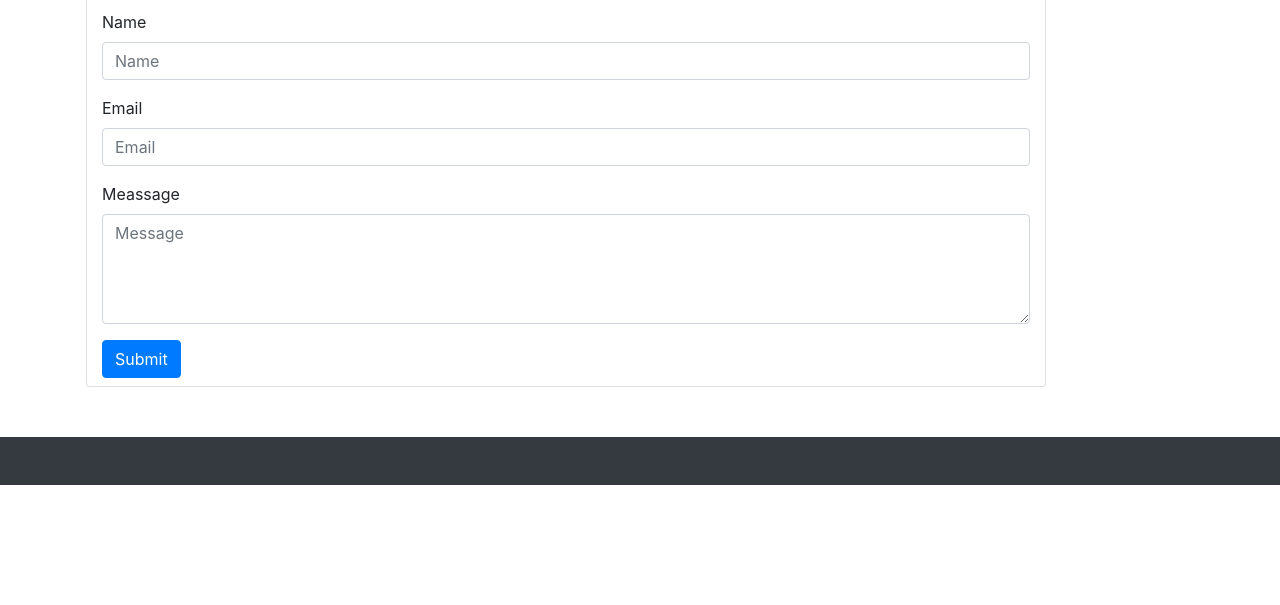
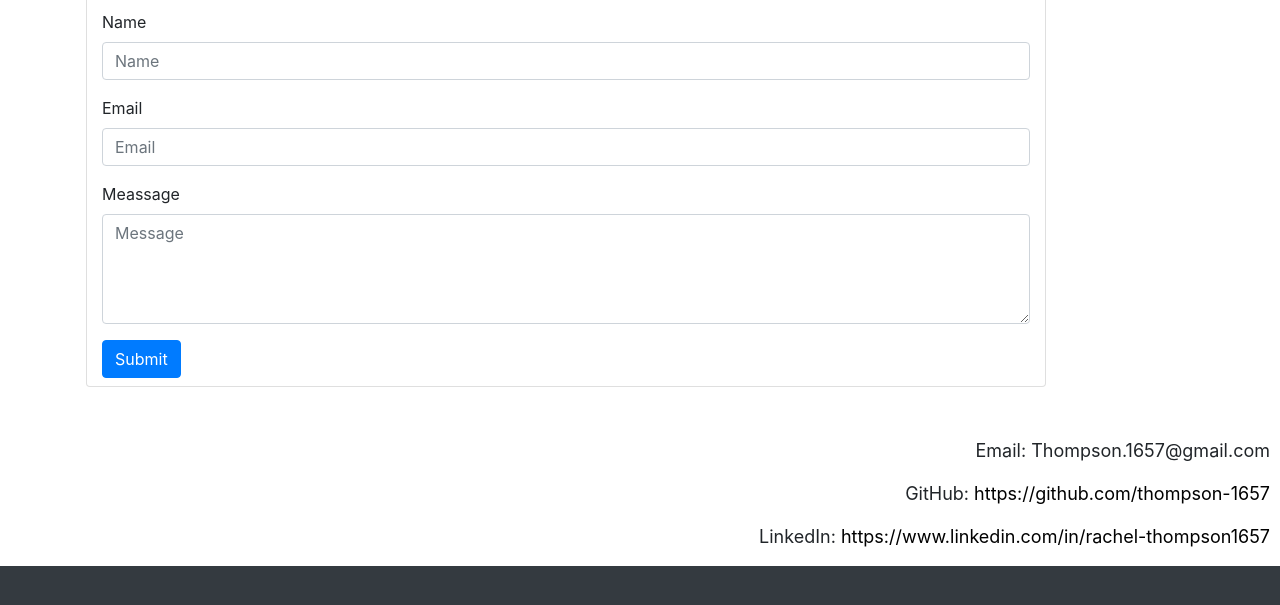
Before and after one commit to thompson-1657/thompson-1657.github.io, a plain HTML site: page contact.html in a window 1280 px wide. Shown: the part 213-818 px from the top of the page. Drawn offline with nearby package versions, Linux system fonts and the light colour scheme.

Commit message:
added contact info

```diff
--- a/contact.html
+++ b/contact.html
@@ -1,19 +1,24 @@
 <!DOCTYPE html>
 <html lang="en">
+
 <head>
   <meta charset="UTF-8">
   <meta name="viewport" content="width=device-width, initial-scale=1.0">
   <title>Document</title>
 
-    <link rel="stylesheet" href="https://cdn.jsdelivr.net/npm/bootstrap@4.5.3/dist/css/bootstrap.min.css" integrity="sha384-TX8t27EcRE3e/ihU7zmQxVncDAy5uIKz4rEkgIXeMed4M0jlfIDPvg6uqKI2xXr2" crossorigin="anonymous">
+  <link rel="stylesheet" href="https://cdn.jsdelivr.net/npm/bootstrap@4.5.3/dist/css/bootstrap.min.css"
+    integrity="sha384-TX8t27EcRE3e/ihU7zmQxVncDAy5uIKz4rEkgIXeMed4M0jlfIDPvg6uqKI2xXr2" crossorigin="anonymous">
 
   <link rel="stylesheet" href="style.css">
 
 </head>
+
 <body>
 
   <nav class="navbar navbar-expand-lg navbar-dark bg-dark">
-        <a class="navbar-brand" href="#"><h1>Rachel Thompson</h1></a>
+    <a class="navbar-brand" href="#">
+      <h1>Rachel Thompson</h1>
+    </a>
     <button class="navbar-toggler" type="button" data-toggle="collapse" data-target="#navbarSupportedContent">
       <span class="navbar-toggler-icon"></span>
     </button>
@@ -54,7 +59,7 @@
       </div>
       <div class="form-group">
         <label for="exampleFormControlInput3">Meassage</label>
-                        <textarea class="form-control" id="exampleFormControlTextarea1"  placeholder="Message" rows="4"></textarea>
+        <textarea class="form-control" id="exampleFormControlTextarea1" placeholder="Message" rows="4"></textarea>
       </div>
 
       <button type="submit" class="btn btn-primary mb-2">Submit</button>
@@ -62,12 +67,25 @@
     </form>
   </main>
 
+  <div>
+    <p class="contactMe">Email: Thompson.1657@gmail.com</p>
+    <p class="contactMe">GitHub: <a href="https://github.com/thompson-1657"
+        target="_blank">https://github.com/thompson-1657</a></p>
+    <p class="contactMe">LinkedIn: <a href="https://www.linkedin.com/in/rachel-thompson1657"
+        target="_blank">https://www.linkedin.com/in/rachel-thompson1657</a></p>
+  </div>
+
   <footer class="conatiner-fluid bg-dark text-light text-center p-4">
   </footer>
 
-    <script src="https://code.jquery.com/jquery-3.5.1.slim.min.js" integrity="sha384-DfXdz2htPH0lsSSs5nCTpuj/zy4C+OGpamoFVy38MVBnE+IbbVYUew+OrCXaRkfj" crossorigin="anonymous"></script>
+  <script src="https://code.jquery.com/jquery-3.5.1.slim.min.js"
+    integrity="sha384-DfXdz2htPH0lsSSs5nCTpuj/zy4C+OGpamoFVy38MVBnE+IbbVYUew+OrCXaRkfj"
+    crossorigin="anonymous"></script>
 
-    <script src="https://cdn.jsdelivr.net/npm/bootstrap@4.5.3/dist/js/bootstrap.bundle.min.js" integrity="sha384-ho+j7jyWK8fNQe+A12Hb8AhRq26LrZ/JpcUGGOn+Y7RsweNrtN/tE3MoK7ZeZDyx" crossorigin="anonymous"></script>
+  <script src="https://cdn.jsdelivr.net/npm/bootstrap@4.5.3/dist/js/bootstrap.bundle.min.js"
+    integrity="sha384-ho+j7jyWK8fNQe+A12Hb8AhRq26LrZ/JpcUGGOn+Y7RsweNrtN/tE3MoK7ZeZDyx"
+    crossorigin="anonymous"></script>
 
 </body>
+
 </html>
--- a/style.css
+++ b/style.css
@@ -19,6 +19,11 @@ a{
     color: black;
 }
 
+.contactMe{
+    text-align: right;
+    padding-right: 10px;
+}
+
 @media (max-width: 768px){
 
 .col-sm-6 {
```
Lines whose indentation alone changed are shown as unchanged.
